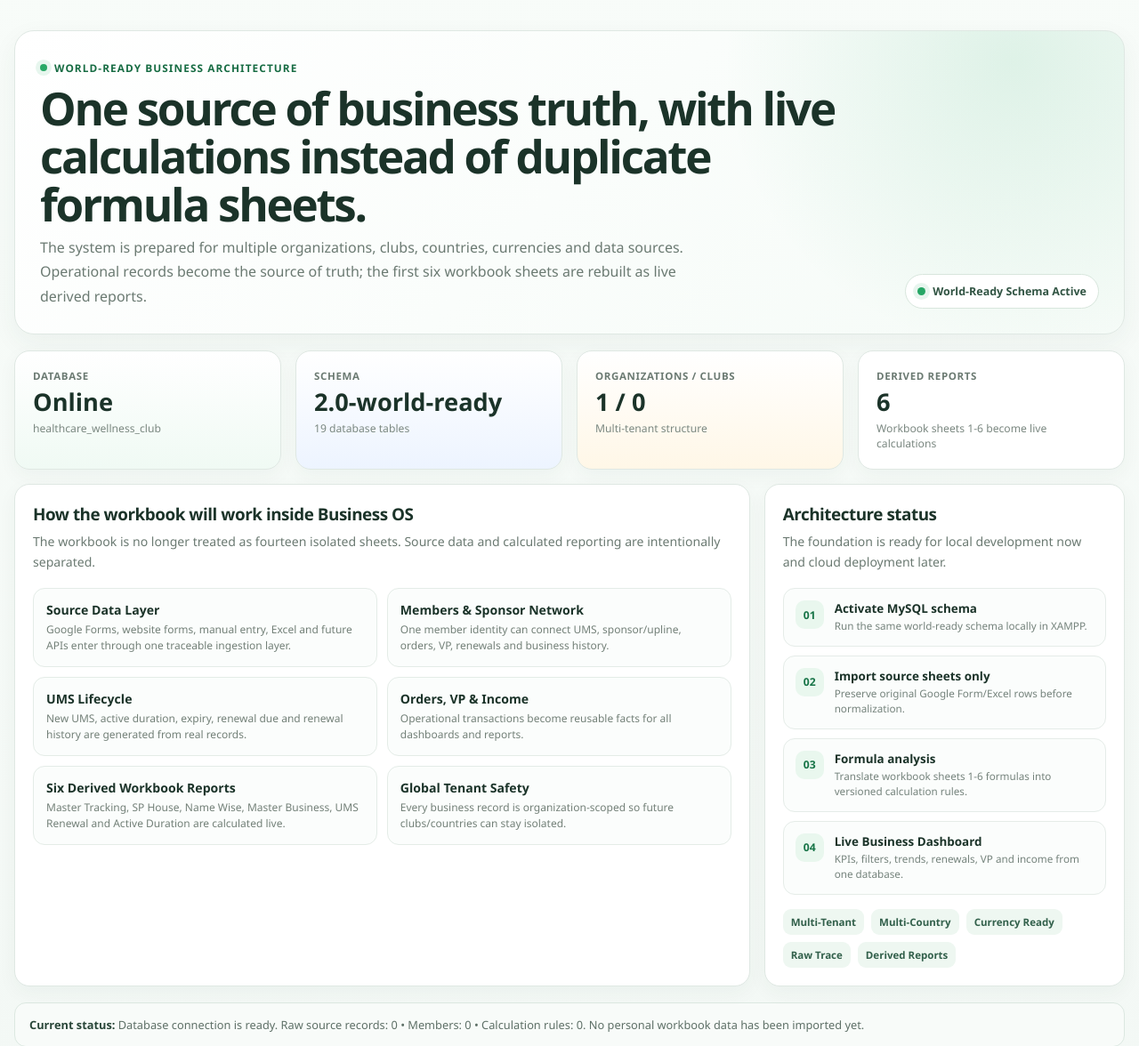
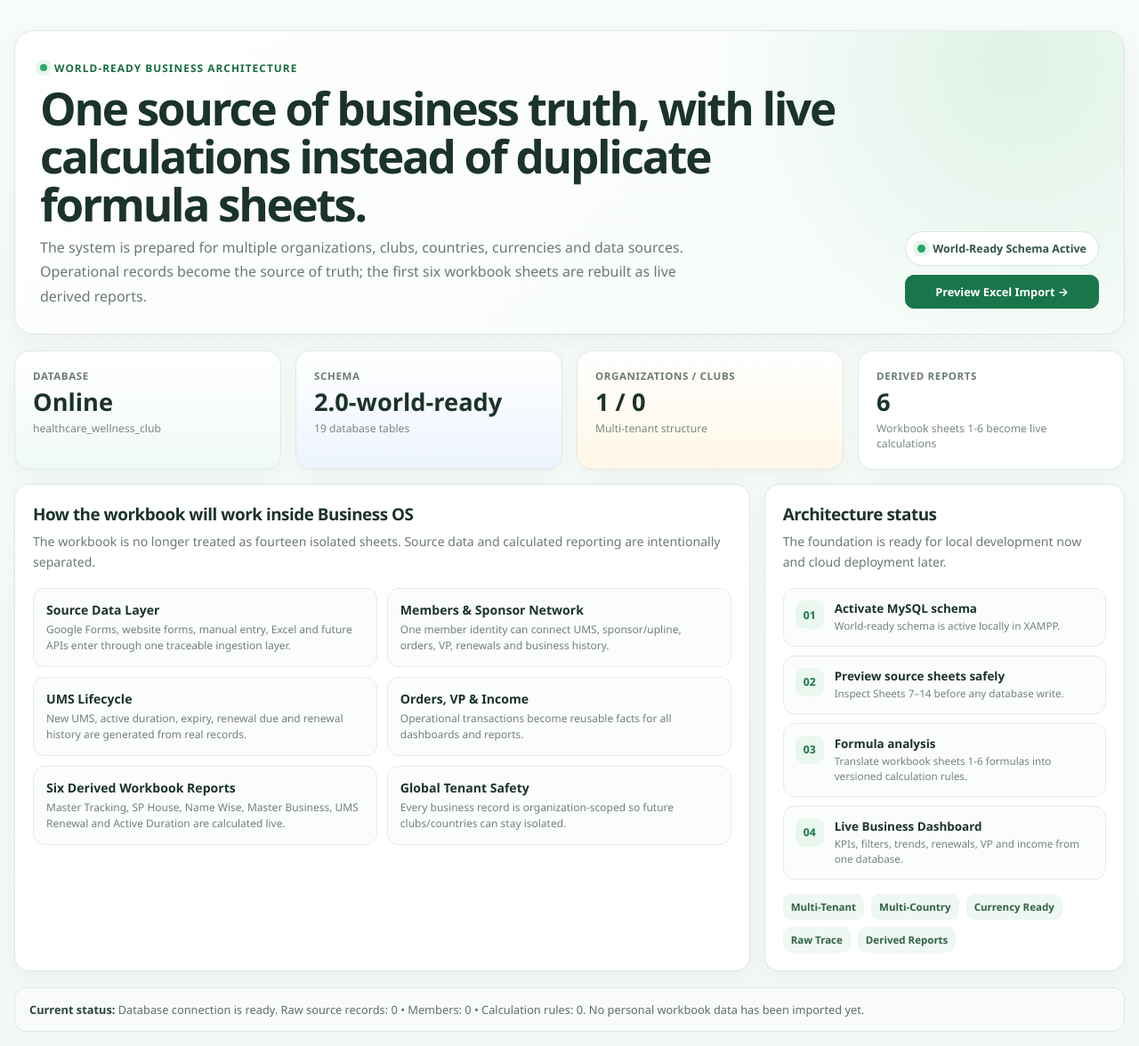
Before and after one commit to tridevmaurya3/Healthcare-Wellness-Club, a PHP site: page /business/index.php in a window 1280 px wide. Shown: the part 69-1245 px from the top of the page at 89% size. Run offline with PHP 8.4, Linux system fonts and the light colour scheme; data comes from the database, SQL or seed files in the repository; data that the repository does not hold is empty.

Commit message:
Link Business OS to safe Excel import preview

```diff
--- a/business/index.php
+++ b/business/index.php
@@ -32,8 +32,11 @@ $isReady = (bool)$status['connected'] && (string)$status['schema_version'] === '
         <h1>One source of business truth, with live calculations instead of duplicate formula sheets.</h1>
         <p>The system is prepared for multiple organizations, clubs, countries, currencies and data sources. Operational records become the source of truth; the first six workbook sheets are rebuilt as live derived reports.</p>
       </div>
-      <div class="biz-status <?= $isReady ? 'ready' : '' ?>">
-        <i></i><?= htmlspecialchars($isReady ? 'World-Ready Schema Active' : 'Database Setup Pending', ENT_QUOTES, 'UTF-8') ?>
+      <div style="display:flex;flex-direction:column;align-items:stretch;gap:10px">
+        <div class="biz-status <?= $isReady ? 'ready' : '' ?>">
+          <i></i><?= htmlspecialchars($isReady ? 'World-Ready Schema Active' : 'Database Setup Pending', ENT_QUOTES, 'UTF-8') ?>
+        </div>
+        <a class="biz-back" href="import.php" style="background:#19764a;border-color:#19764a;color:#fff">Preview Excel Import →</a>
       </div>
     </section>
 
@@ -60,8 +63,8 @@ $isReady = (bool)$status['connected'] && (string)$status['schema_version'] === '
         <h2>Architecture status</h2>
         <p>The foundation is ready for local development now and cloud deployment later.</p>
         <div class="biz-steps">
-          <div class="biz-step"><div class="biz-step-num">01</div><div><b>Activate MySQL schema</b><span>Run the same world-ready schema locally in XAMPP.</span></div></div>
-          <div class="biz-step"><div class="biz-step-num">02</div><div><b>Import source sheets only</b><span>Preserve original Google Form/Excel rows before normalization.</span></div></div>
+          <div class="biz-step"><div class="biz-step-num">01</div><div><b>Activate MySQL schema</b><span>World-ready schema is active locally in XAMPP.</span></div></div>
+          <div class="biz-step"><div class="biz-step-num">02</div><div><b>Preview source sheets safely</b><span>Inspect Sheets 7–14 before any database write.</span></div></div>
           <div class="biz-step"><div class="biz-step-num">03</div><div><b>Formula analysis</b><span>Translate workbook sheets 1-6 formulas into versioned calculation rules.</span></div></div>
           <div class="biz-step"><div class="biz-step-num">04</div><div><b>Live Business Dashboard</b><span>KPIs, filters, trends, renewals, VP and income from one database.</span></div></div>
         </div>
```
